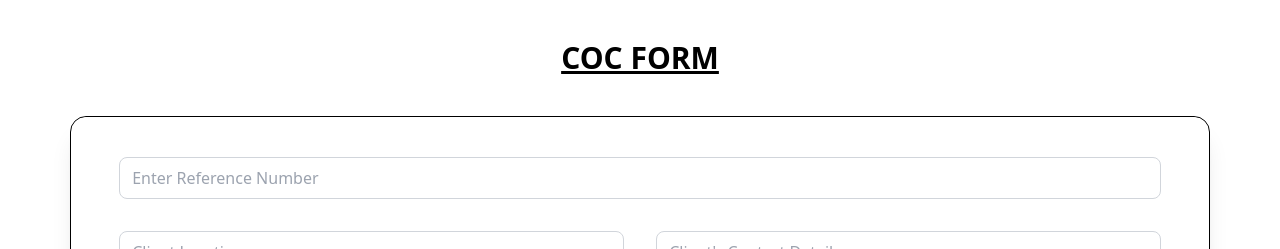
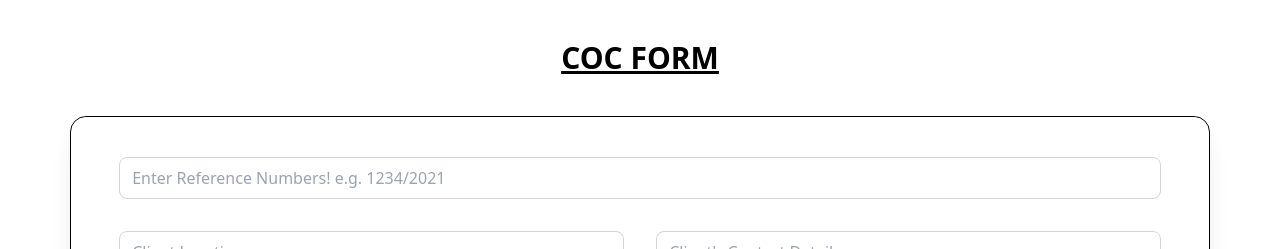
Before and after one commit to pulsarbeam/electric-project, a React (Vite) app in the folder electric-app/: page / in a window 1280 px wide. Shown: the top 249 px of the page. Built offline with nearby package versions, Linux system fonts and the light colour scheme; what @react-pdf/renderer would draw is missing.

Commit message:
added more comments

```diff
--- a/electric-app/src/components/Form.tsx
+++ b/electric-app/src/components/Form.tsx
@@ -51,7 +51,7 @@ function Form() {
             <input
               className="border border-gray-300 rounded-lg p-2 text-left w-full"
               type="text"
-              placeholder=" Enter Reference Number"
+              placeholder=" Enter Reference Numbers! e.g. 1234/2021"
               name="ref"
             />
 
```
